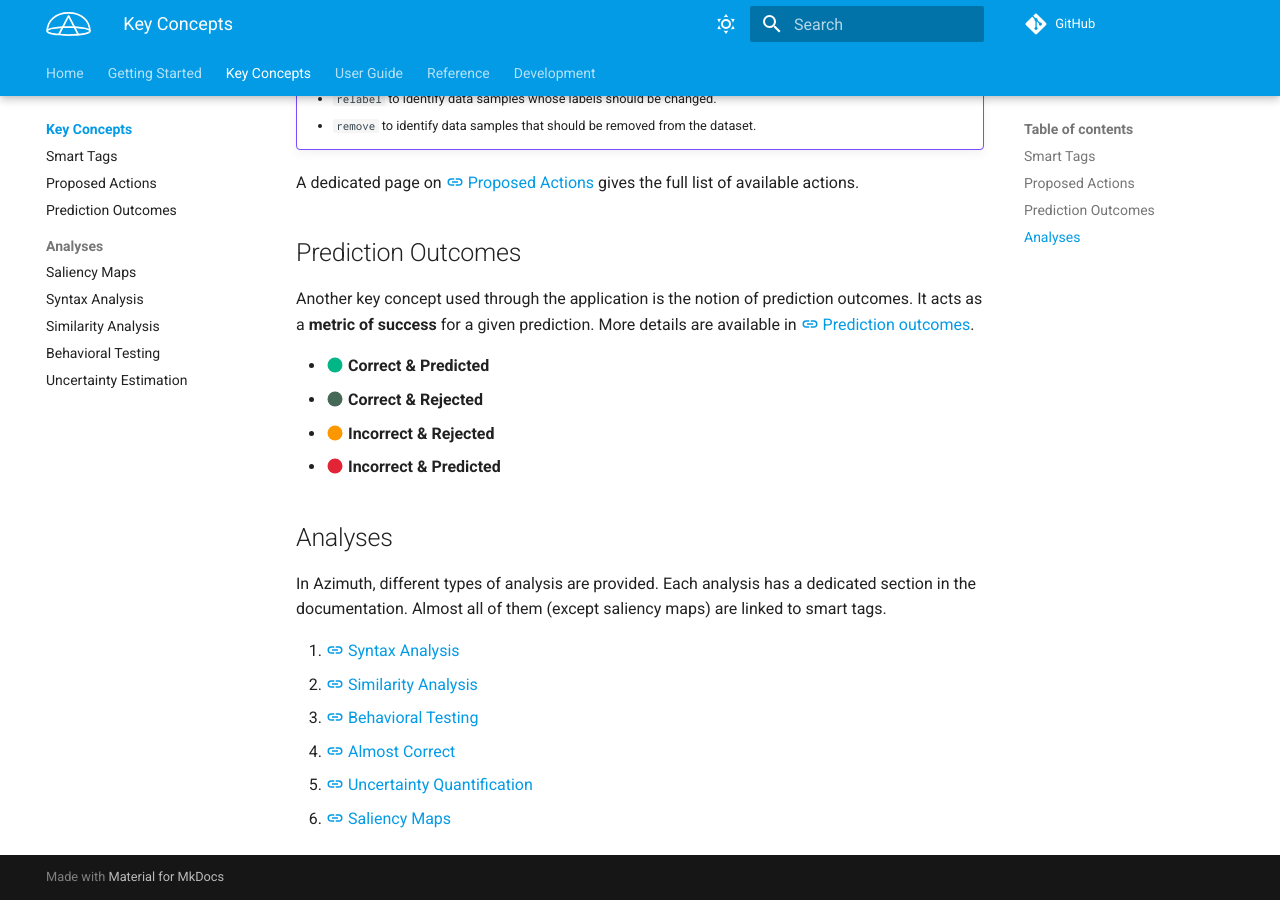
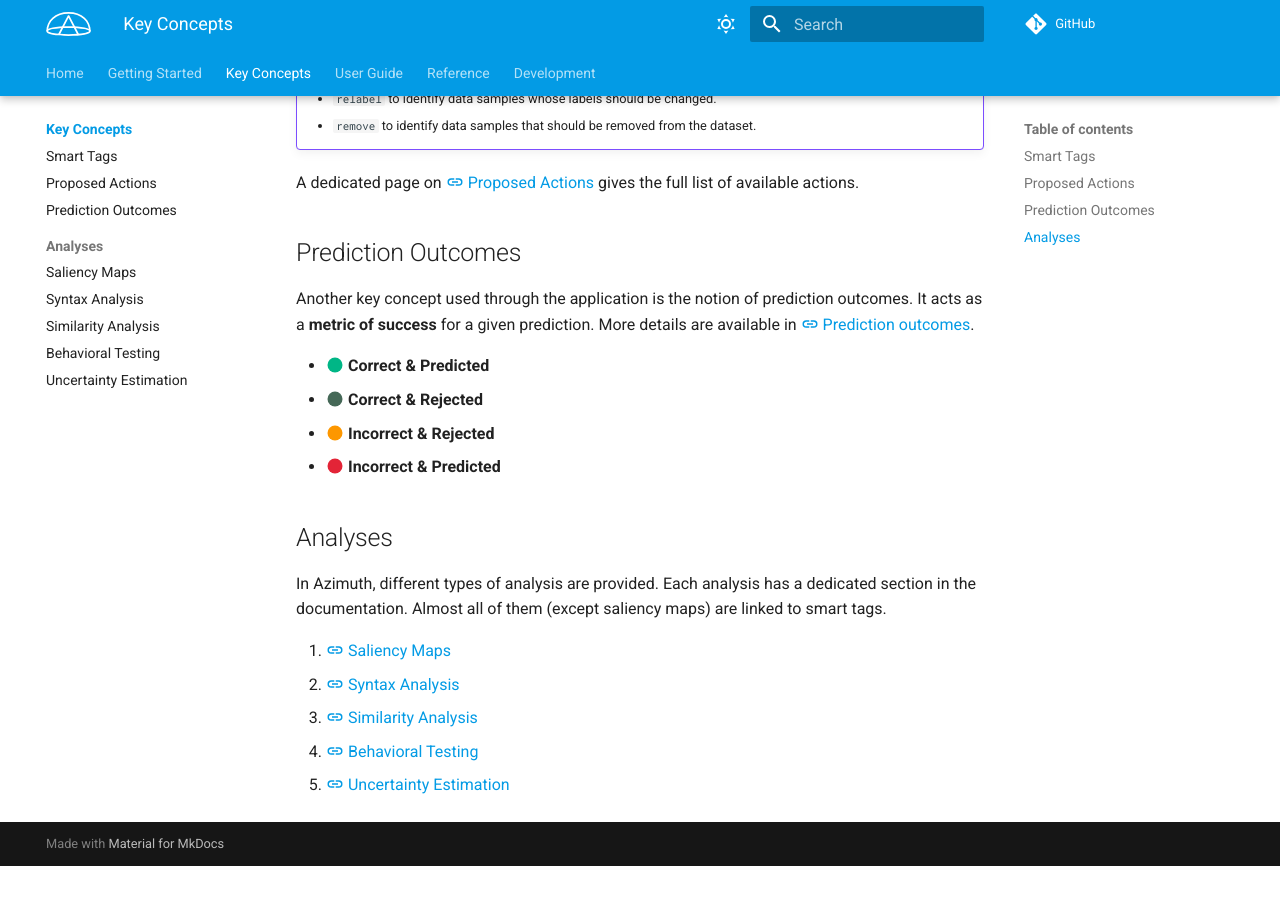
Before and after one commit to ServiceNow/azimuth, an MkDocs documentation site: the page built from docs/docs/key-concepts/index.md, in a window 1280 px wide and 900 px high, scrolled down 991 px. Built offline with MkDocs 1.6.1 and Material for MkDocs 9.7.7, drawn with Linux system fonts in a browser that asks for light colours; comment, search, counter and statistics services are not loaded; the version menu is left out; after the commit the page ends 1857 px from its top, so only the background shows below that.

Commit message:
Update index.md

```diff
--- a/docs/docs/key-concepts/index.md
+++ b/docs/docs/key-concepts/index.md
@@ -59,9 +59,8 @@ in [:material-link: Prediction outcomes](outcomes.md).
 In Azimuth, different types of analysis are provided. Each analysis has a dedicated section in the
 documentation. Almost all of them (except saliency maps) are linked to smart tags.
 
-1. [:material-link: Syntax Analysis](syntax-analysis.md)
-2. [:material-link: Similarity Analysis](similarity.md)
-3. [:material-link: Behavioral Testing](behavioral-testing.md)
-4. [:material-link: Almost Correct](outcomes.md)
-5. [:material-link: Uncertainty Quantification](uncertainty.md)
-6. [:material-link: Saliency Maps](saliency.md)
+1. [:material-link: Saliency Maps](saliency.md)
+2. [:material-link: Syntax Analysis](syntax-analysis.md)
+3. [:material-link: Similarity Analysis](similarity.md)
+4. [:material-link: Behavioral Testing](behavioral-testing.md)
+5. [:material-link: Uncertainty Estimation](uncertainty.md)
```
